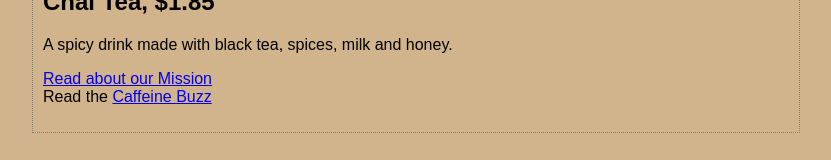
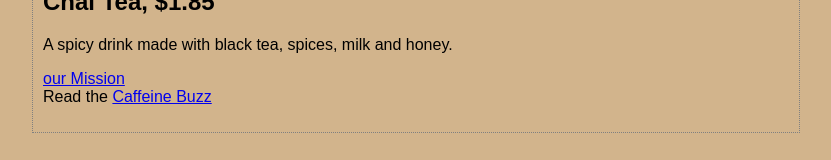
Before and after one commit to WangChaooooo/daydayup.github.io, a plain HTML site: page index.html in a window 1280 px wide. Shown: the part 368-528 px from the top of the page, without its empty margins (224-1055 px from the left). Drawn offline with Linux system fonts and the light colour scheme.

Commit message:
code change

```diff
--- a/index.html
+++ b/index.html
@@ -31,7 +31,7 @@
 	<h2>Chai Tea, $1.85</h2>
 	<p>A spicy drink made with black tea, spices, milk and honey.</p>
 	<p>
-		<a href="mission.html">Read about our Mission</a>
+		<a href="mission.html" title="Read about our Mission">our Mission</a>
 		<br>
 		Read the <a href="http://buzz.headfirstlabs.com" title="Read all about caffeine on the Buzz">Caffeine Buzz</a>
 	</p>
```
